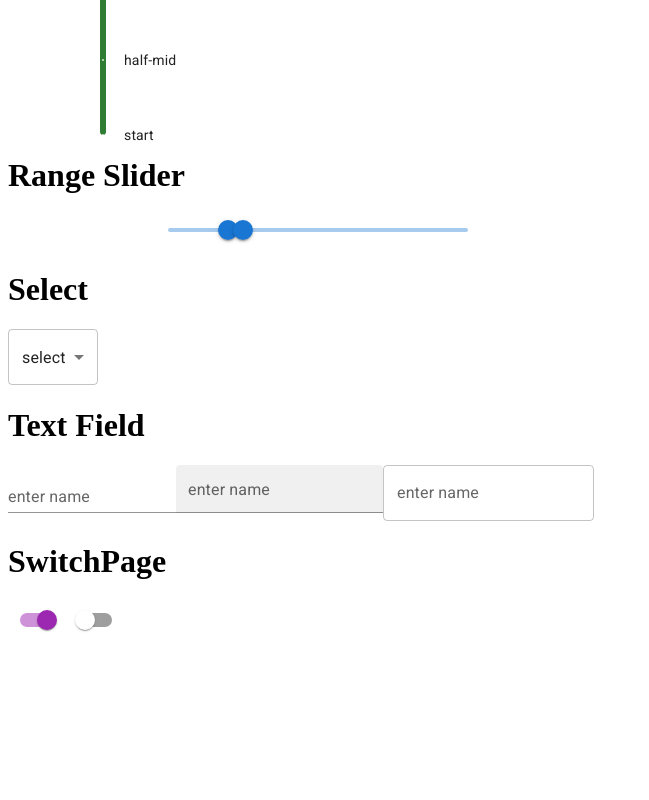
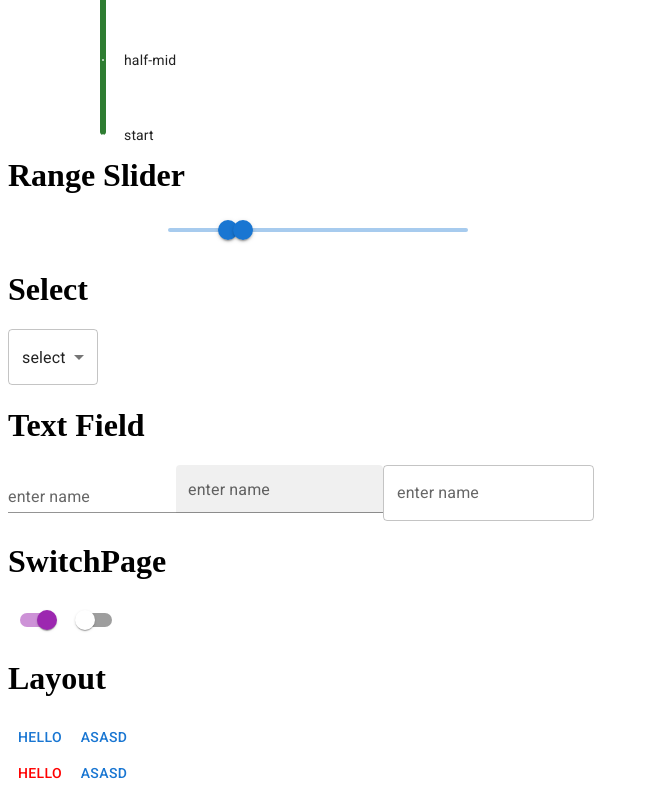
Before and after one commit to nikita3006/materialUi, a React (Vite) app: page / in a window 1280 px wide. Shown: the part 747-1547 px from the top of the page, without its empty margins (0-649 px from the left). Before the commit the page ends 1394 px from the top, so only its background shows below. Built offline with nearby package versions, Linux system fonts and the light colour scheme.

Commit message:
Layout Property

```diff
--- a/src/App.jsx
+++ b/src/App.jsx
@@ -1,5 +1,6 @@
 import Buttons from "./components/Buttons.jsx"
 import CheckBoxes from "./components/CheckBoxes.jsx"
+import LayoutPage from "./components/Layout.jsx"
 import RadioButton from "./components/RadioButton.jsx"
 import RangeSliderPage from "./components/RangeSlider.jsx"
 import SelectBox from "./components/Select.jsx"
@@ -21,6 +22,7 @@ const App = () => {
        <SelectBox/>
        <TextFieldPage/>
        <SwitchPage/>
+       <LayoutPage/>
     </div>
   )
 }
--- /dev/null
+++ b/src/components/Layout.jsx
@@ -0,0 +1,28 @@
+import React from "react";
+import { Box, Button } from '@mui/material';
+
+const LayoutPage = () => {
+  return (
+    <div>
+      <h1>Layout</h1>
+      <Box sx={{ '& > *': { color: 'red', margin:'20px' } }}>
+        <Button>
+          Hello
+        </Button>
+        <Button component='span'>
+          asasd
+        </Button>
+      </Box>
+      <Box>
+        <Button sx={{ color: 'red' }}>
+          Hello
+        </Button>
+        <Button component='span'>
+          asasd
+        </Button>
+      </Box>
+    </div>
+  );
+};
+
+export default LayoutPage;
```
